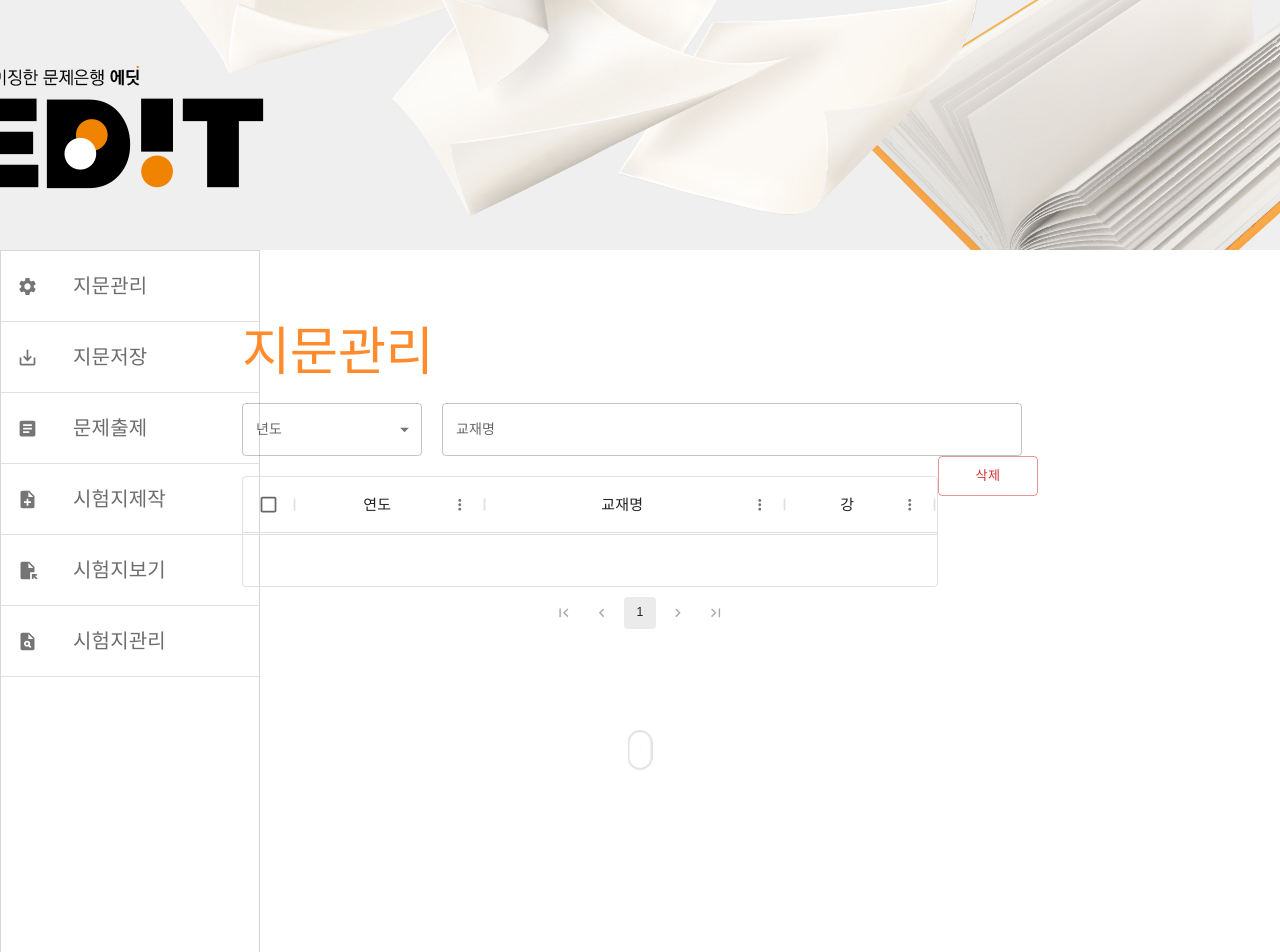
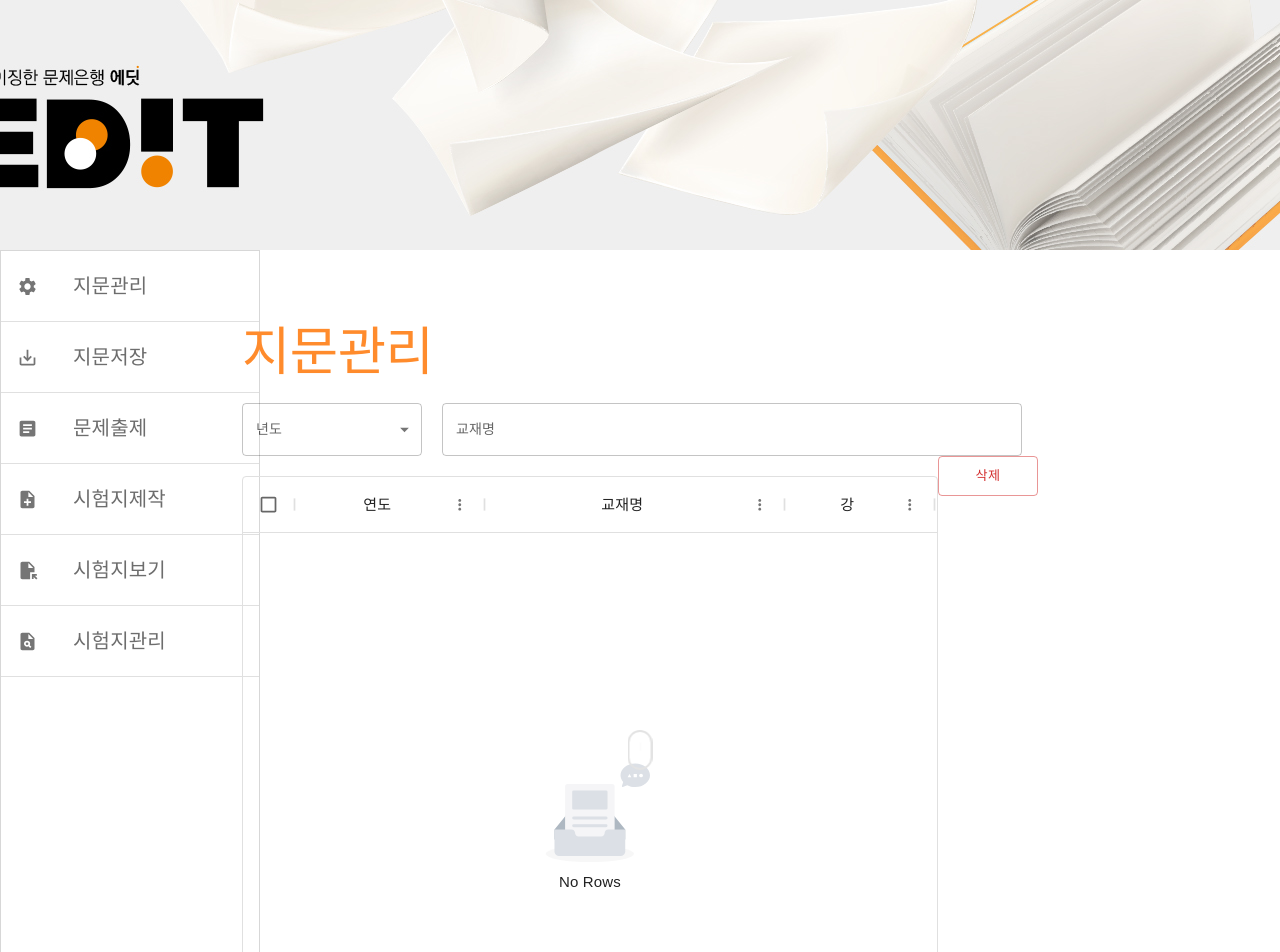
Before and after one commit to Blooming-Flower/blooming-flower-front, a React (Vite) app: page / in a window 1280 px wide. Shown: the top 952 px of the page. Built offline with nearby package versions, Linux system fonts and the light colour scheme; a web font is replaced by a local one.

Commit message:
const 적용중, 그리드 데이터 없을시 아이콘 추가

```diff
--- a/src/common/const.ts
+++ b/src/common/const.ts
@@ -33,10 +33,22 @@ export const YEAR:string[] = [
 	"2030"
 ]
 
-export const PASSAGETYPE:string[] = [
+export const PASSAGETYPE = [
 	'교과서',
 	'모의고사',
 	'EBS',
 	'부교재',
 	'외부지문'
 ]
+
+export const TEXTBOOK = {
+	'강' : ['1과','2과','3과','4과','5과','6과','7과','8과','9과','10과'],
+	'번호' :  ['01',',02','03','04','05','06','07','08']
+}
+export const UNIT = {
+	'P1' : ['1과','2과','3과','4과','5과','6과','7과','8과','9과','10과'],
+	'P2' : [],
+	'P3' : ['1강','2강','3강','4강','5강','6강','7강','8강','9강','10강','11강','12강','13강','14강','15강','16강','17강','18강','19강','20강','21강','22강','23강','24강','25강','26강','27강','28강','29강','30강','31강','32강'],
+	'P4' : ['1강','2강','3강','4강','5강','6강','7강','8강','9강','10강','11강','12강','13강','14강','15강','16강','17강','18강','19강','20강','21강','22강','23강','24강','Test1','Test2','Test3','Test4','Test5'],
+	'P5' : []
+}
--- /dev/null
+++ b/src/components/ui/grid/customNoGrid.tsx
@@ -0,0 +1,75 @@
+import * as React from 'react';
+import Box from '@mui/material/Box';
+import { DataGrid } from '@mui/x-data-grid';
+import { styled } from '@mui/material/styles';
+
+const CustomNoRowsOverlay = () => {
+    return (
+        <StyledGridOverlay>
+            <svg
+                width="120"
+                height="100"
+                viewBox="0 0 184 152"
+                aria-hidden
+                focusable="false"
+            >
+                <g fill="none" fillRule="evenodd">
+                    <g transform="translate(24 31.67)">
+                        <ellipse
+                            className="ant-empty-img-5"
+                            cx="67.797"
+                            cy="106.89"
+                            rx="67.797"
+                            ry="12.668"
+                        />
+                        <path
+                            className="ant-empty-img-1"
+                            d="M122.034 69.674L98.109 40.229c-1.148-1.386-2.826-2.225-4.593-2.225h-51.44c-1.766 0-3.444.839-4.592 2.225L13.56 69.674v15.383h108.475V69.674z"
+                        />
+                        <path
+                            className="ant-empty-img-2"
+                            d="M33.83 0h67.933a4 4 0 0 1 4 4v93.344a4 4 0 0 1-4 4H33.83a4 4 0 0 1-4-4V4a4 4 0 0 1 4-4z"
+                        />
+                        <path
+                            className="ant-empty-img-3"
+                            d="M42.678 9.953h50.237a2 2 0 0 1 2 2V36.91a2 2 0 0 1-2 2H42.678a2 2 0 0 1-2-2V11.953a2 2 0 0 1 2-2zM42.94 49.767h49.713a2.262 2.262 0 1 1 0 4.524H42.94a2.262 2.262 0 0 1 0-4.524zM42.94 61.53h49.713a2.262 2.262 0 1 1 0 4.525H42.94a2.262 2.262 0 0 1 0-4.525zM121.813 105.032c-.775 3.071-3.497 5.36-6.735 5.36H20.515c-3.238 0-5.96-2.29-6.734-5.36a7.309 7.309 0 0 1-.222-1.79V69.675h26.318c2.907 0 5.25 2.448 5.25 5.42v.04c0 2.971 2.37 5.37 5.277 5.37h34.785c2.907 0 5.277-2.421 5.277-5.393V75.1c0-2.972 2.343-5.426 5.25-5.426h26.318v33.569c0 .617-.077 1.216-.221 1.789z"
+                        />
+                    </g>
+                    <path
+                        className="ant-empty-img-3"
+                        d="M149.121 33.292l-6.83 2.65a1 1 0 0 1-1.317-1.23l1.937-6.207c-2.589-2.944-4.109-6.534-4.109-10.408C138.802 8.102 148.92 0 161.402 0 173.881 0 184 8.102 184 18.097c0 9.995-10.118 18.097-22.599 18.097-4.528 0-8.744-1.066-12.28-2.902z"
+                    />
+                    <g className="ant-empty-img-4" transform="translate(149.65 15.383)">
+                        <ellipse cx="20.654" cy="3.167" rx="2.849" ry="2.815" />
+                        <path d="M5.698 5.63H0L2.898.704zM9.259.704h4.985V5.63H9.259z" />
+                    </g>
+                </g>
+            </svg>
+            <Box sx={{ mt: 1 }}>No Rows</Box>
+        </StyledGridOverlay>
+    );
+}
+const StyledGridOverlay = styled('div')(({ theme }) => ({
+    display: 'flex',
+    flexDirection: 'column',
+    alignItems: 'center',
+    justifyContent: 'center',
+    height: '100%',
+    '& .ant-empty-img-1': {
+        fill: theme.palette.mode === 'light' ? '#aeb8c2' : '#262626',
+    },
+    '& .ant-empty-img-2': {
+        fill: theme.palette.mode === 'light' ? '#f5f5f7' : '#595959',
+    },
+    '& .ant-empty-img-3': {
+        fill: theme.palette.mode === 'light' ? '#dce0e6' : '#434343',
+    },
+    '& .ant-empty-img-4': {
+        fill: theme.palette.mode === 'light' ? '#fff' : '#1c1c1c',
+    },
+    '& .ant-empty-img-5': {
+        fillOpacity: theme.palette.mode === 'light' ? '0.8' : '0.08',
+        fill: theme.palette.mode === 'light' ? '#f5f5f5' : '#fff',
+    },
+}));
+export default CustomNoRowsOverlay
--- a/src/pages/menu/question/passageManage/passageMng.tsx
+++ b/src/pages/menu/question/passageManage/passageMng.tsx
@@ -29,6 +29,7 @@ import { debounce } from "@utils/useDebounce";
 import { customTheme } from "@pages/menu/question/passageManage/customThemePsg";
 import { addId } from "@utils/functions";
 import axios, { Axios } from "axios";
+import CustomNoRowsOverlay from "@components/ui/grid/customNoGrid";
 
 const PassageMng = () => {
   const apiRef = useGridApiRef();
@@ -206,6 +207,9 @@ const PassageMng = () => {
           </Box>
           <DataGrid
             rows={data}
+            slots={{
+              noRowsOverlay: CustomNoRowsOverlay,
+            }}
             columns={columns}
             initialState={{
               pagination: {
@@ -218,7 +222,7 @@ const PassageMng = () => {
             checkboxSelection
             // disableRowSelectionOnClick
             hideFooterPagination={true}
-            sx={{ fontWeight: "500", fontSize: "15px" }}
+            sx={{ fontWeight: "500", fontSize: "15px", height:'700px' }}
           />
           <Pagination
             count={parseInt((data.length / 5).toString()) + 1}
```
